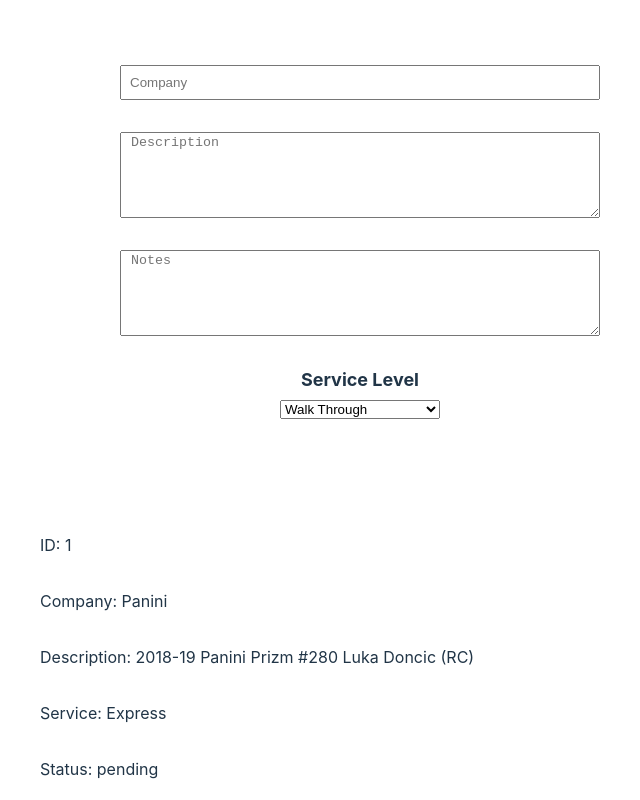
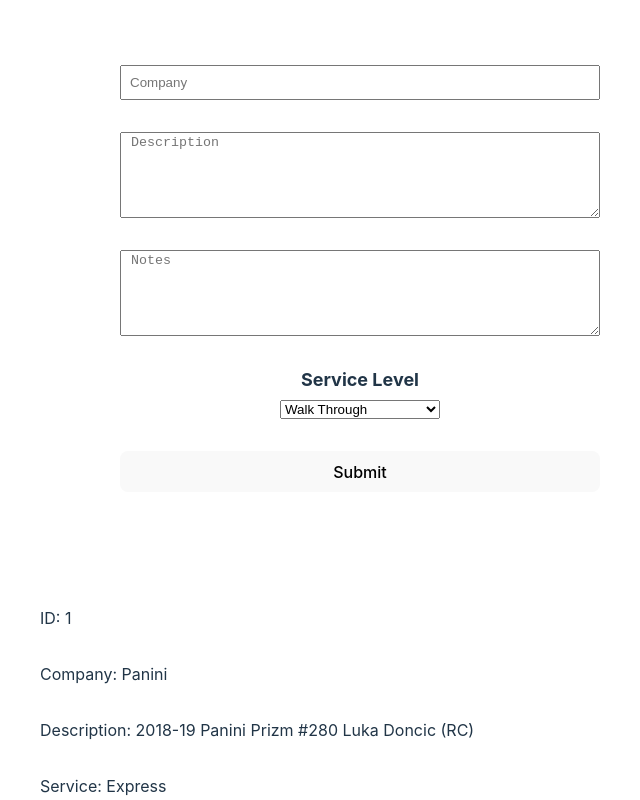
Before and after one commit to JWCTempleton/psa-db, a React (Vite) app in the folder psa-db/: page / in a window 1280 px wide. Shown: the top 800 px of the page, without its empty margins (280-920 px from the left). Built offline with nearby package versions, Linux system fonts and the light colour scheme.

Commit message:
Add onSubmit function to take the input data and add it to the saved card data

```diff
--- a/psa-db/src/App.tsx
+++ b/psa-db/src/App.tsx
@@ -22,7 +22,6 @@
     service: "",
   });
 
-  console.log(newCard);
   const handleNewCard = (event) => {
     const { name, value } = event.target;
     setNewCard((prevCard) => {
@@ -30,9 +29,30 @@
     });
   };
 
+  const addNewCard = (event) => {
+    event.preventDefault();
+    const newCardObject = {
+      id: cardData.length + 1,
+      company: newCard.company,
+      description: newCard.description,
+      notes: newCard.notes,
+      service: newCard.service,
+      received: new Date().toISOString(),
+      submitted: null,
+      status: "pending",
+    };
+    setCardData(cardData.concat(newCardObject));
+    setNewCard({
+      company: "",
+      description: "",
+      notes: "",
+      service: "",
+    });
+  };
+
   return (
     <div className="App">
-      <form style={styles}>
+      <form style={styles} onSubmit={addNewCard}>
         <input
           type="text"
           placeholder="Company"
@@ -65,9 +85,10 @@
           <option value="regular">Regular</option>
           <option value="value">Value</option>
         </select>
+        <button type="submit">Submit</button>
       </form>
       {cardData.map((card) => (
-        <Card card={card} />
+        <Card card={card} key={card.id} />
       ))}
     </div>
   );
```
